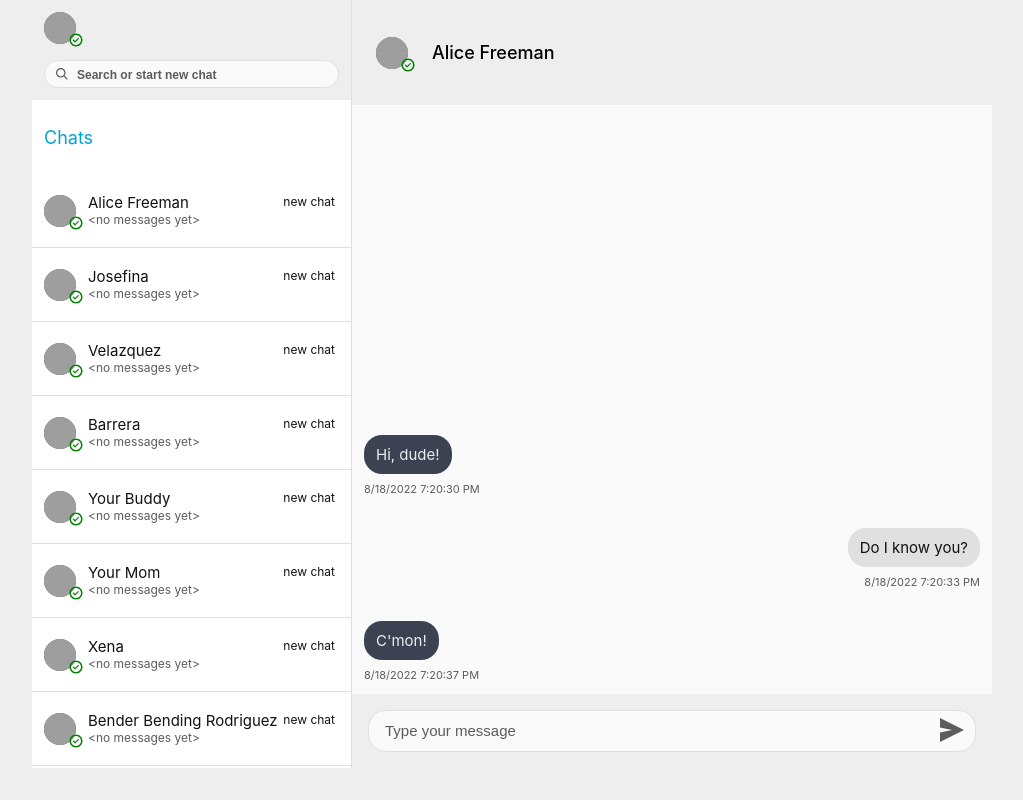
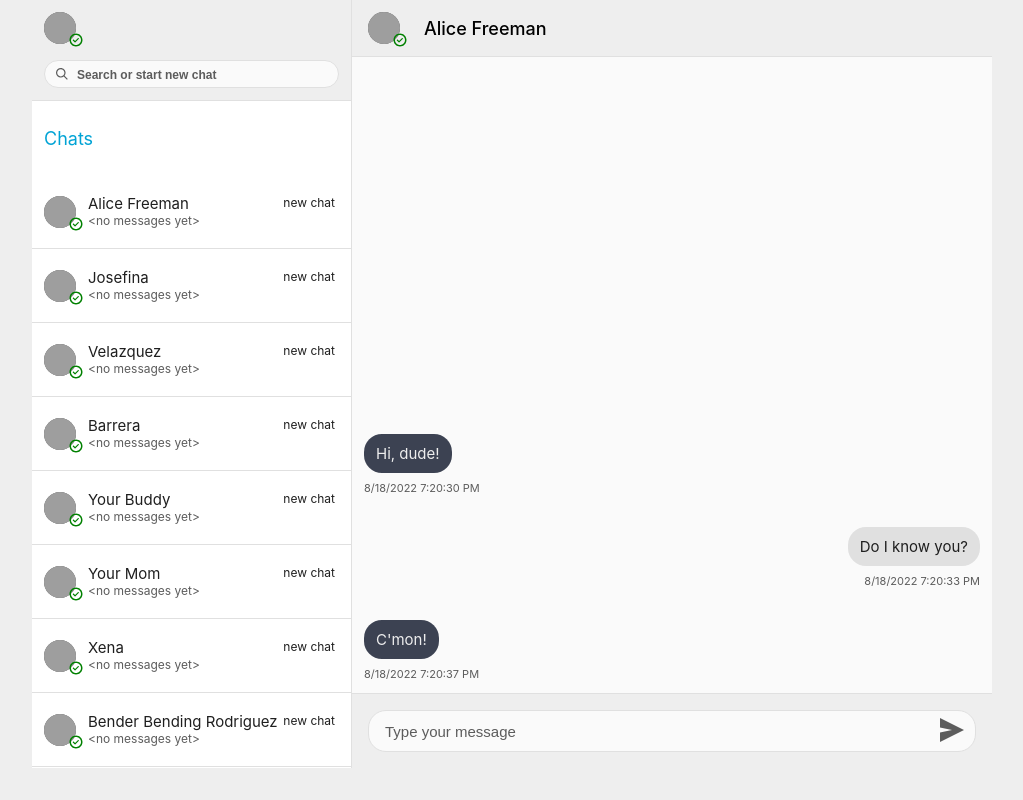
Before and after one commit to sigizmunde/bondar-test-chat, a React (Create React App) app: page /chat/1 in a window 1280 px wide. Shown: the whole page, without its empty margins (128-1151 px from the left). Built offline with nearby package versions, Linux system fonts and the light colour scheme; grey boxes are pictures that could not be loaded.

Commit message:
minor style changes

```diff
--- a/src/components/ChatWindow/ChatWindow.styled.js
+++ b/src/components/ChatWindow/ChatWindow.styled.js
@@ -13,9 +13,11 @@ export const ContactPanel = styled.div`
   display: flex;
   align-items: center;
   gap: 24px;
-  padding: 24px;
+  padding: 12px 16px;
   background-color: var(--secondary-back-color);
+  border-bottom: var(--border);
   & p {
+    margin: 0;
     font-size: 18px;
     font-weight: 500;
   }
@@ -30,6 +32,7 @@ export const ChatPanel = styled.div`
   padding: 12px;
   overflow-y: scroll;
   background-color: var(--textarea-color);
+  border-bottom: var(--border);
 `;
 
 export const ChatMessage = styled.div`
--- a/src/components/Layout/Layout.styled.js
+++ b/src/components/Layout/Layout.styled.js
@@ -15,6 +15,7 @@ export const PanelHeader = styled.div`
   height: auto;
   padding: 12px;
   background-color: var(--secondary-back-color);
+  border-bottom: var(--border);
 `;
 
 export const ChatHead = styled.div`
--- a/src/components/SendForm/SendForm.styled.js
+++ b/src/components/SendForm/SendForm.styled.js
@@ -27,6 +27,8 @@ export const SendInput = styled.input`
   background-color: var(--textarea-color);
   border: var(--border);
   border-radius: 18px;
+  font-size: 15px;
+  font-weight: 400;
   &::placeholder {
     font-size: 15px;
     font-weight: 400;
--- a/src/index.css
+++ b/src/index.css
@@ -3,7 +3,7 @@
 * {
   box-sizing: border-box;
 
-  --main-color: #111;
+  --main-color: #1f1f1f;
   --secondary-color: #5c5c5c;
   --inverted-color: #eee;
   --border: 1px solid #e0e0e0;
```
